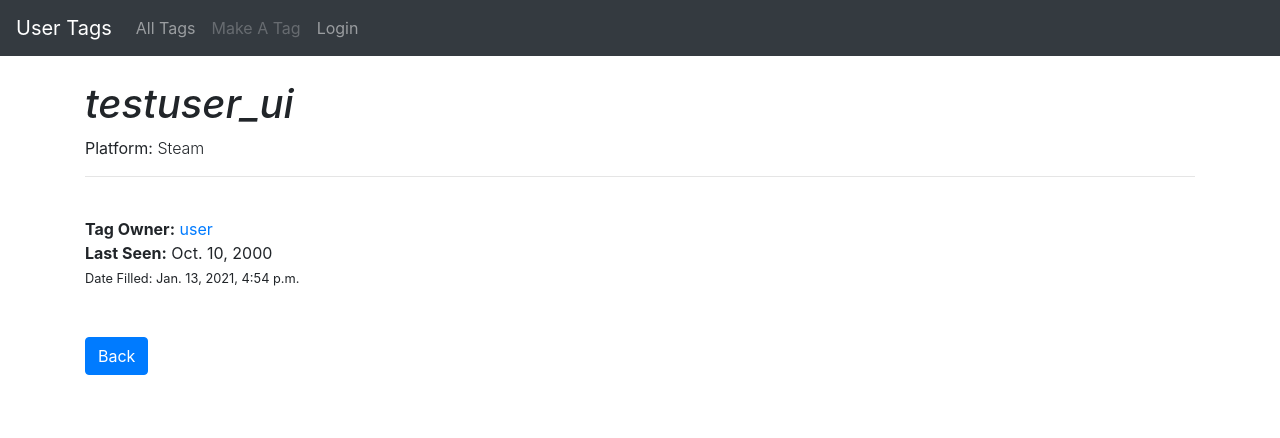
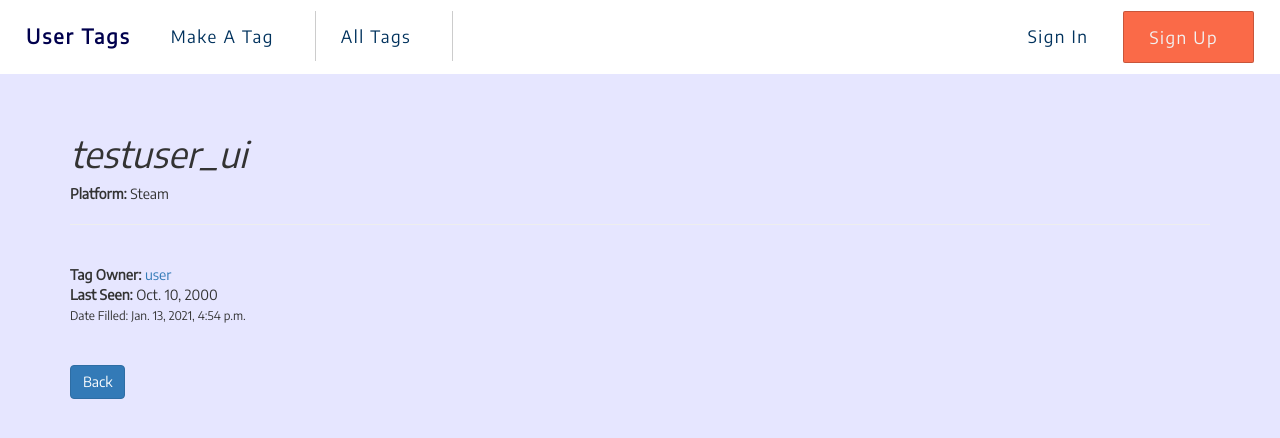
Before and after one commit to Shirazi-Hussein/losttags, a Django app: page /tag/17 in a window 1280 px wide. Shown: the top 438 px of the page. Run offline with Django 3.2, Linux system fonts and the light colour scheme; data comes from the database, SQL or seed files in the repository; both versions use the stored data as it was after the commit; some libraries are stand-ins or nearby versions.

Commit message:
Added new navbar, tweak navbar buttons and background color (maybe all black)

```diff
--- a/droptag/models.py
+++ b/droptag/models.py
@@ -3,8 +3,6 @@ from django.contrib.auth.models import User
 from django.urls import reverse
 from django.db.models.signals import post_save
 from django.dispatch import receiver
-
-
 
 
 PLATFORM_CHOICES = (
@@ -36,6 +34,8 @@ def create_user_profile(sender, instance, created, **kwargs):
         UserProfile.objects.create(user=instance)
     instance.userprofile.save()
 
+
+
 class tag(models.Model):
     user = models.ForeignKey(User,
                         default = 1,
--- /dev/null
+++ b/droptag/static/style.css
@@ -0,0 +1,49 @@
+body
+{
+  background:#e6e6ff;
+  font-family: 'Encode Sans', sans-serif;
+}
+/* navigation bar */
+#scanfcode
+{
+  border-radius:0px;
+  background:#fff;
+  padding:10px;
+  font-size:17px;
+}
+/* logo or main heading */
+#logo
+{
+  font-size:20px;
+  font-weight:bolder;
+  color:#00004d;
+  letter-spacing:2px;
+}
+/* navigation links*/
+#link a
+{
+  color:#01325d;
+  margin:0 20px 0 10px;
+  letter-spacing:1.5px;
+}
+/* navigation link with right border */
+#first-link
+{
+  padding-right:6px;
+  border-right:solid 1px #ccc;
+}
+/* sign up link button and toggle button */
+#button-link ,#toogle-button
+{
+  color:#f2f2f2;
+  border-style: solid;
+  border-width: 1px;
+  border-color: rgba(0,0,0,.2);
+  border-radius: 2px;
+  background-color: #fa6a48;
+  line-height: 17px;
+}
+#button-link a
+{
+  color:#f2f2f2;
+}
--- a/droptag/templates/base.html
+++ b/droptag/templates/base.html
@@ -1,55 +1,62 @@
-<!doctype html>
+{% load static %}
+<!DOCTYPE html>
 <html lang="en">
   <head>
-    <!-- Required meta tags -->
-    <meta charset="utf-8">
-    <meta name="viewport" content="width=device-width, initial-scale=1, shrink-to-fit=no">
-
-    <!-- Bootstrap CSS -->
-    <link rel="stylesheet" href="https://cdn.jsdelivr.net/npm/bootstrap@4.5.3/dist/css/bootstrap.min.css" integrity="sha384-TX8t27EcRE3e/ihU7zmQxVncDAy5uIKz4rEkgIXeMed4M0jlfIDPvg6uqKI2xXr2" crossorigin="anonymous">
-
-    <title>{% block title %} User Tags {% endblock %}</title>
+    <meta charset="UTF-8">
+    <link rel="stylesheet" href="https://maxcdn.bootstrapcdn.com/bootstrap/3.3.7/css/bootstrap.min.css">
+    <script src="https://ajax.googleapis.com/ajax/libs/jquery/3.2.1/jquery.min.js"></script>
+    <script src="https://maxcdn.bootstrapcdn.com/bootstrap/3.3.7/js/bootstrap.min.js"></script>
+  <link href="https://fonts.googleapis.com/css?family=Encode+Sans" rel="stylesheet"> <link rel="stylesheet" href="{% static 'style.css' %}">
+  </head>
+    <title>{% block title %} Home {% endblock %}</title>
   </head>
   <body>
-  <nav class="navbar navbar-expand-lg navbar-dark bg-dark">
-  <a class="navbar-brand" href="{% url 'homepage' %}">User Tags</a>
-  <button class="navbar-toggler" type="button" data-toggle="collapse" data-target="#navbarNavAltMarkup" aria-controls="navbarNavAltMarkup" aria-expanded="false" aria-label="Toggle navigation">
-    <span class="navbar-toggler-icon"></span>
+    <!-- nav bar -->
+    <nav id="scanfcode" class="navbar">
+      <div class="container-fluid">
+        <div class="navbar-header">
+          <button type="button" id="toogle-button" class="navbar-toggle" data-toggle="collapse" data-target="#myNavbar">
+           <span class="glyphicon glyphicon-menu-hamburger"></span>
           </button>
-  <div class="collapse navbar-collapse" id="navbarNavAltMarkup">
-    <div class="navbar-nav">
-      <a class="nav-link" href="{% url 'alltags' %}">All Tags</a>
+          <a id="logo" class="navbar-brand" href="{% url 'homepage' %}">User Tags</a>
+        </div>
+        <div class="collapse navbar-collapse" id="myNavbar">
+          <ul id="link" class="nav navbar-nav navbar-left">
+            <li class="dropdown" id="first-link"><a class="nav-link" href="{% url 'create_tag' %}">Make A Tag</a></li>
+            <li class="dropdown" id="first-link"><a class="nav-link" href="{% url 'alltags' %}">All Tags</a>
+          </ul>
+          <ul id="link" class="nav navbar-nav navbar-right">
             {% if user.is_authenticated %}
-          <a class="nav-link" href="{% url 'create_tag' %}">Make A Tag</a>
-          <a class="nav-link" href="{% url 'edit_profile' %}">Edit Profile</a>
-          <a class="nav-link" href="{% url 'logout' %}">Logout</a>
+             <li class="dropdown" id="first-link">
+              <a class="dropdown-toggle" data-toggle="dropdown" href="#">Account <span class="caret"></span></a>
+              <ul class="dropdown-menu">
+                <li><a href="{% url 'edit_profile' %}">Edit Profile</a></li>
+                <li><a href="{% url 'logout' %}">Logout</a></li>
+              </ul>
+            </li>
             {% else %}
-          <a class="nav-link disabled" href="{% url 'create_tag' %}" tabindex="-1" aria-disabled="true">Make A Tag</a>
-          <a class="nav-link" href="{% url 'login' %}">Login</a>
+            <li><a href="{% url 'login' %}">Sign In</a></li>
+            <li id="button-link"><a href="{% url 'register' %}">Sign Up</a></li>
             {% endif %}
+          </ul>
+
         </div>
       </div>
     </nav>
+    <!---->
+    <br />
+    <div class="container">{% block content %} {% endblock %}</div>
 
-    <br/>
-    <div class="container">
-        {% block content %}
-
-
-        {% endblock %}
-    </div>
-
-    <!-- Optional JavaScript; choose one of the two! -->
-
-    <!-- Option 1: jQuery and Bootstrap Bundle (includes Popper) -->
-    <script src="https://code.jquery.com/jquery-3.5.1.slim.min.js" integrity="sha384-DfXdz2htPH0lsSSs5nCTpuj/zy4C+OGpamoFVy38MVBnE+IbbVYUew+OrCXaRkfj" crossorigin="anonymous"></script>
-    <script src="https://cdn.jsdelivr.net/npm/bootstrap@4.5.3/dist/js/bootstrap.bundle.min.js" integrity="sha384-ho+j7jyWK8fNQe+A12Hb8AhRq26LrZ/JpcUGGOn+Y7RsweNrtN/tE3MoK7ZeZDyx" crossorigin="anonymous"></script>
-
-
-    <!-- Option 2: jQuery, Popper.js, and Bootstrap JS
-    <script src="https://code.jquery.com/jquery-3.5.1.slim.min.js" integrity="sha384-DfXdz2htPH0lsSSs5nCTpuj/zy4C+OGpamoFVy38MVBnE+IbbVYUew+OrCXaRkfj" crossorigin="anonymous"></script>
-    <script src="https://cdn.jsdelivr.net/npm/popper.js@1.16.1/dist/umd/popper.min.js" integrity="sha384-9/reFTGAW83EW2RDu2S0VKaIzap3H66lZH81PoYlFhbGU+6BZp6G7niu735Sk7lN" crossorigin="anonymous"></script>
-    <script src="https://cdn.jsdelivr.net/npm/bootstrap@4.5.3/dist/js/bootstrap.min.js" integrity="sha384-w1Q4orYjBQndcko6MimVbzY0tgp4pWB4lZ7lr30WKz0vr/aWKhXdBNmNb5D92v7s" crossorigin="anonymous"></script>
-    -->
+    <!-- Option 1: jQuery and Bootstrap Bundle -->
+    <script
+      src="https://code.jquery.com/jquery-3.5.1.slim.min.js"
+      integrity="sha384-DfXdz2htPH0lsSSs5nCTpuj/zy4C+OGpamoFVy38MVBnE+IbbVYUew+OrCXaRkfj"
+      crossorigin="anonymous"
+    ></script>
+    <script
+      src="https://cdn.jsdelivr.net/npm/bootstrap@4.5.3/dist/js/bootstrap.bundle.min.js"
+      integrity="sha384-ho+j7jyWK8fNQe+A12Hb8AhRq26LrZ/JpcUGGOn+Y7RsweNrtN/tE3MoK7ZeZDyx"
+      crossorigin="anonymous"
+    ></script>
   </body>
 </html>
--- a/droptag/templates/tag.html
+++ b/droptag/templates/tag.html
@@ -1,34 +1,30 @@
-{% extends 'base.html' %}
-
-{% block title %}Tag:  {{ tag.username }}{% endblock %}
-
-
+{% extends 'base.html' %} {% block title %}Tag: {{ tag.username }}{% endblock %}
 {% block content %}
 
-
 <h1><i>{{ tag.username }}</i></h1>
-<p class="font-weight-light"><b>Platform:</b> {{ tag.get_platform_display }} </p>
-<hr>
-<br/>
-<b>Tag Owner:</b><a href="{% url 'view_profile' tag.user.id %}"> {{ tag.user }}<a><br/>
+<p class="font-weight-light"><b>Platform:</b> {{ tag.get_platform_display }}</p>
+<hr />
+<br />
+<b>Tag Owner:</b
+><a href="{% url 'view_profile' tag.user.id %}"> {{ tag.user }}</a><br />
 {% if tag.id_link %}
-    <b>Links:</b> {{ tag.id_link }}<br/>
-{% endif %}
-{% if tag.time_met %}
-    <b>Last Seen:</b> {{ tag.time_met }}<br/>
-{% endif %}
-{% if tag.note %}
-    <b>Note:</b> {{ tag.note }}<br/>
+<b>Links:</b> {{ tag.id_link }}<br />
+{% endif %} {% if tag.time_met %}
+<b>Last Seen:</b> {{ tag.time_met }}<br />
+{% endif %} {% if tag.note %}
+<b>Note:</b> {{ tag.note }}<br />
 {% endif %}
 
-<small>Date Filled: {{ tag.date_filled }}<br/>
-{% if user.is_authenticated %}
-    {% if user.id == tag.user.id %}
-        <small><a href="{% url 'update_tag' tag.pk %}">(Edit)</a> <a href="{% url 'delete_tag' tag.pk %}">(Delete)</a> </small>
-    {% endif %}
-{% endif %}
-<br/><br/>
-<a href="{% url 'homepage' %}" class="btn btn-primary">Back</a>
+<small
+  >Date Filled: {{ tag.date_filled }}<br />
+  {% if user.is_authenticated %} {% if user.id == tag.user.id %}
+  <small
+    ><a href="{% url 'update_tag' tag.pk %}">(Edit)</a>
+    <a href="{% url 'delete_tag' tag.pk %}">(Delete)</a>
+  </small>
+  {% endif %} {% endif %}
+  <br /><br />
+  <a href="{% url 'homepage' %}" class="btn btn-primary">Back</a>
 
-
-{% endblock %}
+  {% endblock %}</small
+>
--- a/droptag/views.py
+++ b/droptag/views.py
@@ -11,6 +11,7 @@ from django.contrib.auth.decorators import login_required
 from django.contrib import messages
 from django.contrib.auth import update_session_auth_hash
 from django.contrib.auth.views import PasswordChangeView
+import json
 # Create your views here.
 
 
```
Also changed, not shown: droptag/templates/alltags.html (+11 -12 lines), droptag/templates/index.html (+12 -13 lines), db.sqlite3. Lines whose indentation alone changed are shown as unchanged.
